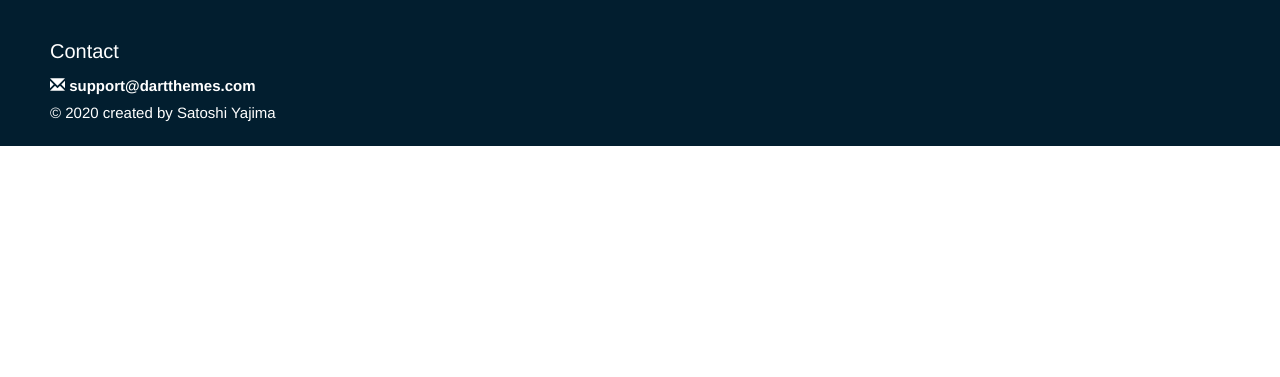
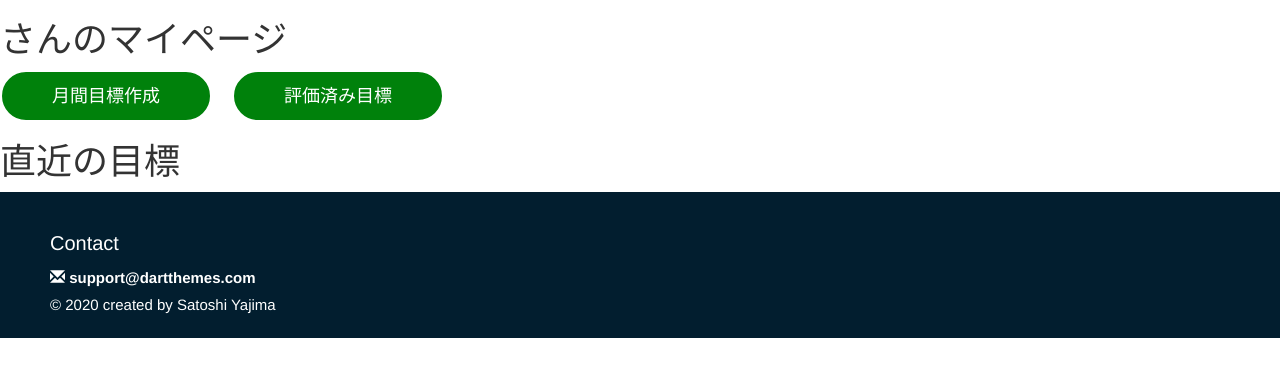
Before and after one commit to Yj-Satoshi/self_management, a Django app: page /main/1/ in a window 1280 px wide. Shown: the part 85-462 px from the top of the page. Run offline with Django 3.2, Linux system fonts and the light colour scheme; data that the repository does not hold is empty; some libraries are stand-ins or nearby versions.

Commit message:
フロントエンド修正

```diff
--- a/account/templates/account/main.html
+++ b/account/templates/account/main.html
@@ -1,15 +1,18 @@
 {% extends 'account/base.html' %}
 {% block body %}
-{% if request.user.is_authenticated %}
-    <h1>{{ user.username }}さんのマイページ</h1>
-    <h1><a href="{% url 'monthly_goal:goal-create' %}">月間目標作成</a></h1>
+
+    <h1 class="pege_title">{{ user.username }}さんのマイページ</h1>
+    <div class="main_upper">
+        <botton><a class="button" href="{% url 'monthly_goal:goal-create' %}">月間目標作成</a></botton>
+        <botton><a class="button" href="{% url 'monthly_goal:goal-create' %}">評価済み目標</a></botton>
+    </div>
 
     <div class="monthly-goal">
         <h1>直近の目標</h1>
         {% for goal in monthly_goals %}
         <!-- 月間目標・1週間アクションを表示(1ヶ月分)、クリックで詳細・編集ページへ -->
         {% if not goal.sccore %}
-            <div>
+            <div class="goals_content">
                 {% if goal.revised_goal %}
                 <h2><a href="{% url 'monthly_goal:goal-detail' goal.id %}">修正目標：{{ goal.revised_goal }}</a></h2>
                 <h3>（初期目標：{{ goal.goal }}）</h3>
@@ -29,5 +32,4 @@
 
     </div>
 
-{% endif %}
 {% endblock body %}
--- a/static/temp/styles/styles.css
+++ b/static/temp/styles/styles.css
@@ -192,3 +192,11 @@ html,body {
   display: flex;
   flex-direction: column;
 }
+
+.main_upper, .deteil_lower{
+  display: flex;
+
+}
+.pege_title{
+
+}
```
Also changed, not shown: monthly_goal/templates/monthly_goal/goal_detail.html (+7 -7 lines).
